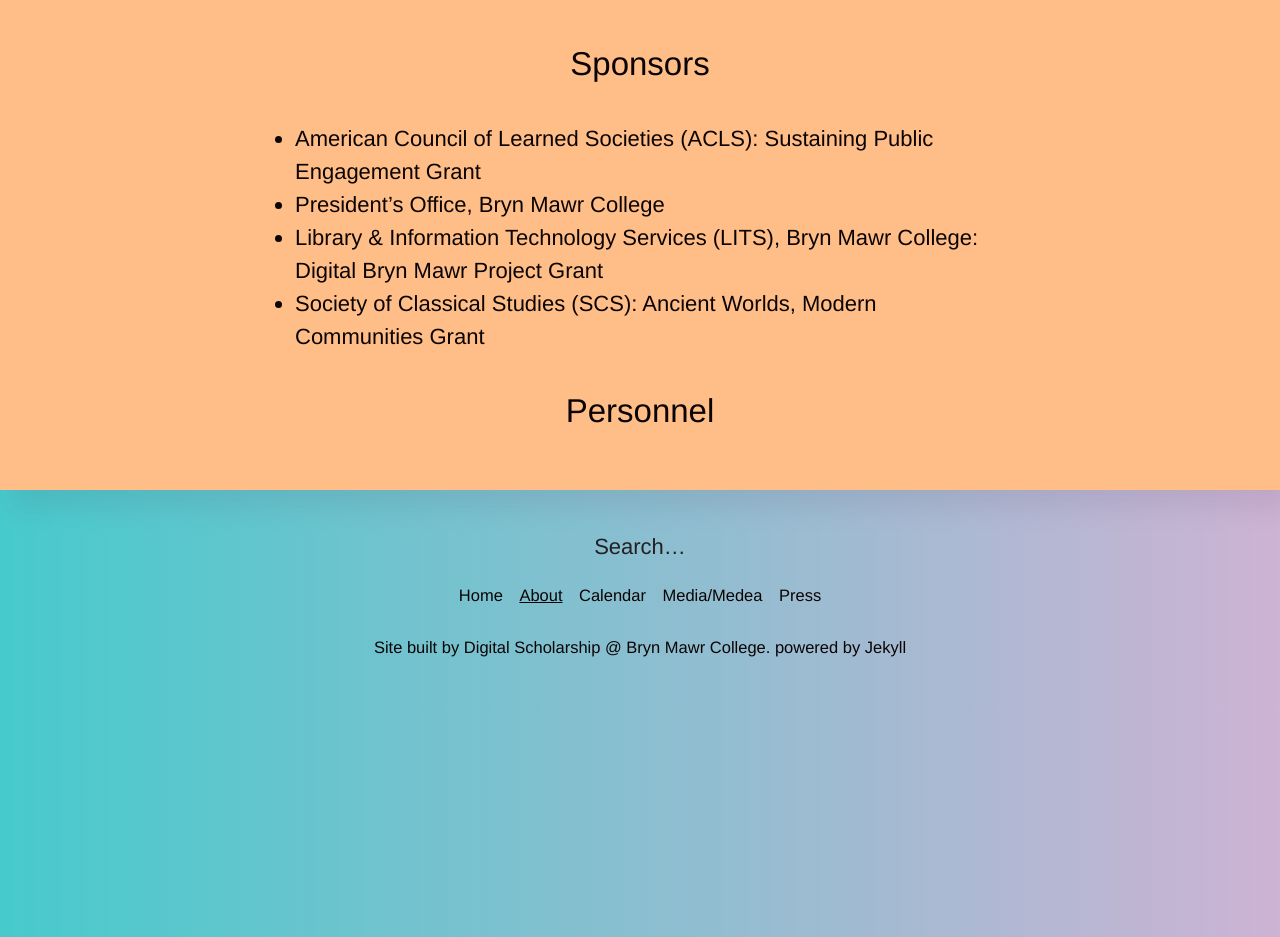
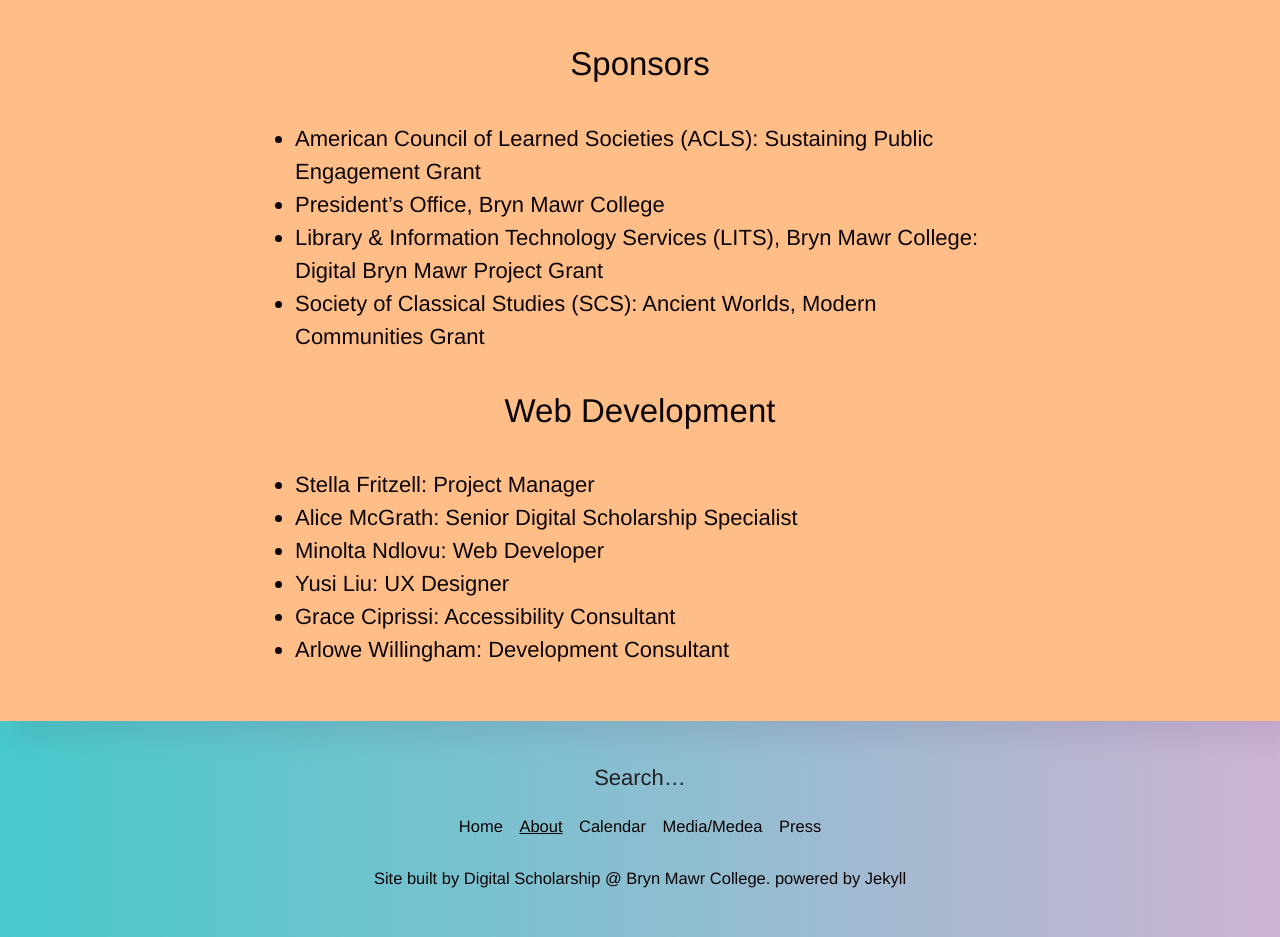
Before and after one commit to digbmc/media-medea, a Jekyll site: the page built from about.md, in a window 1280 px wide. Shown: the part 1495-2432 px from the top of the page. Built offline with Jekyll 4.4.1, drawn with Linux system fonts in a browser that asks for light colours; nearby versions of some CDN libraries.

Commit message:
Add web & accessibility team members

```diff
--- a/about.md
+++ b/about.md
@@ -52,4 +52,11 @@
 - Library & Information Technology Services (LITS), Bryn Mawr College: Digital Bryn Mawr Project Grant
 - Society of Classical Studies (SCS): Ancient Worlds, Modern Communities Grant
 
-## Personnel
+## Web Development
+
+- Stella Fritzell: Project Manager
+- Alice McGrath: Senior Digital Scholarship Specialist
+- Minolta Ndlovu: Web Developer
+- Yusi Liu: UX Designer
+- Grace Ciprissi: Accessibility Consultant
+- Arlowe Willingham: Development Consultant
```
